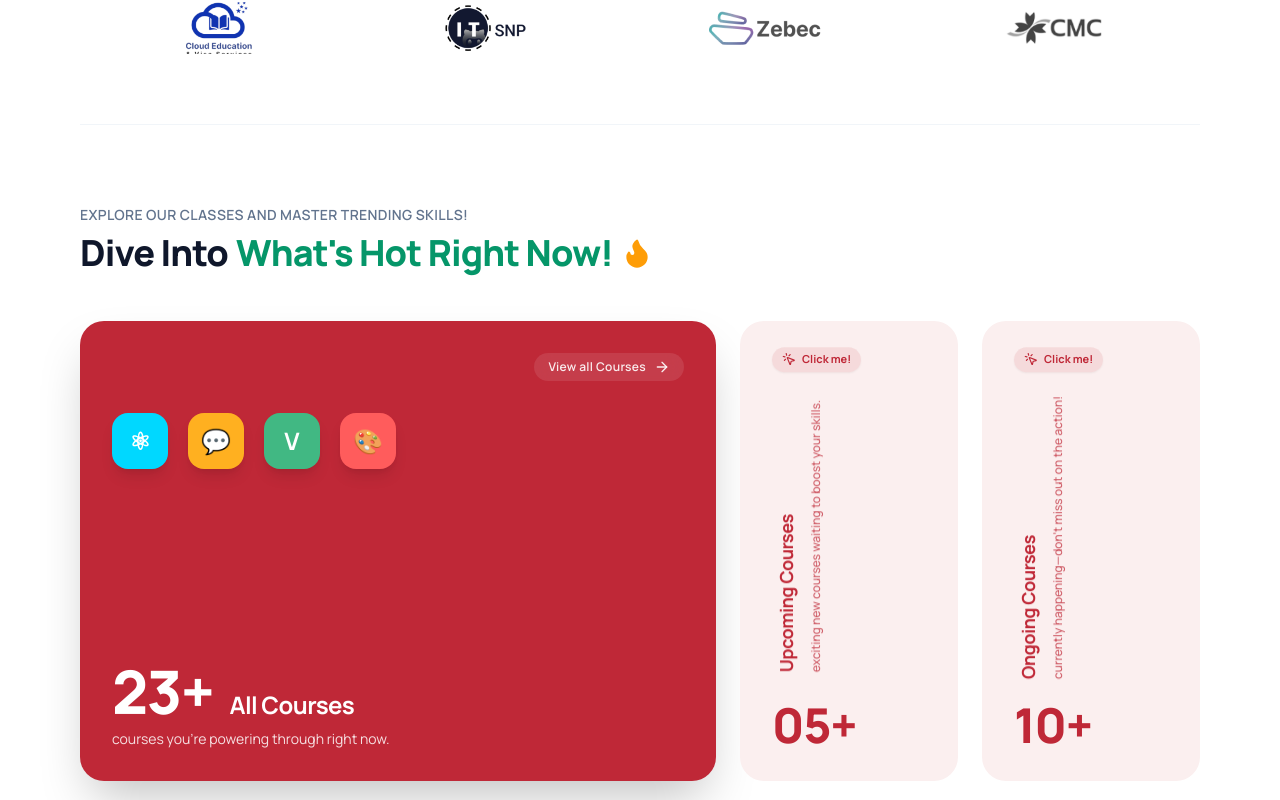
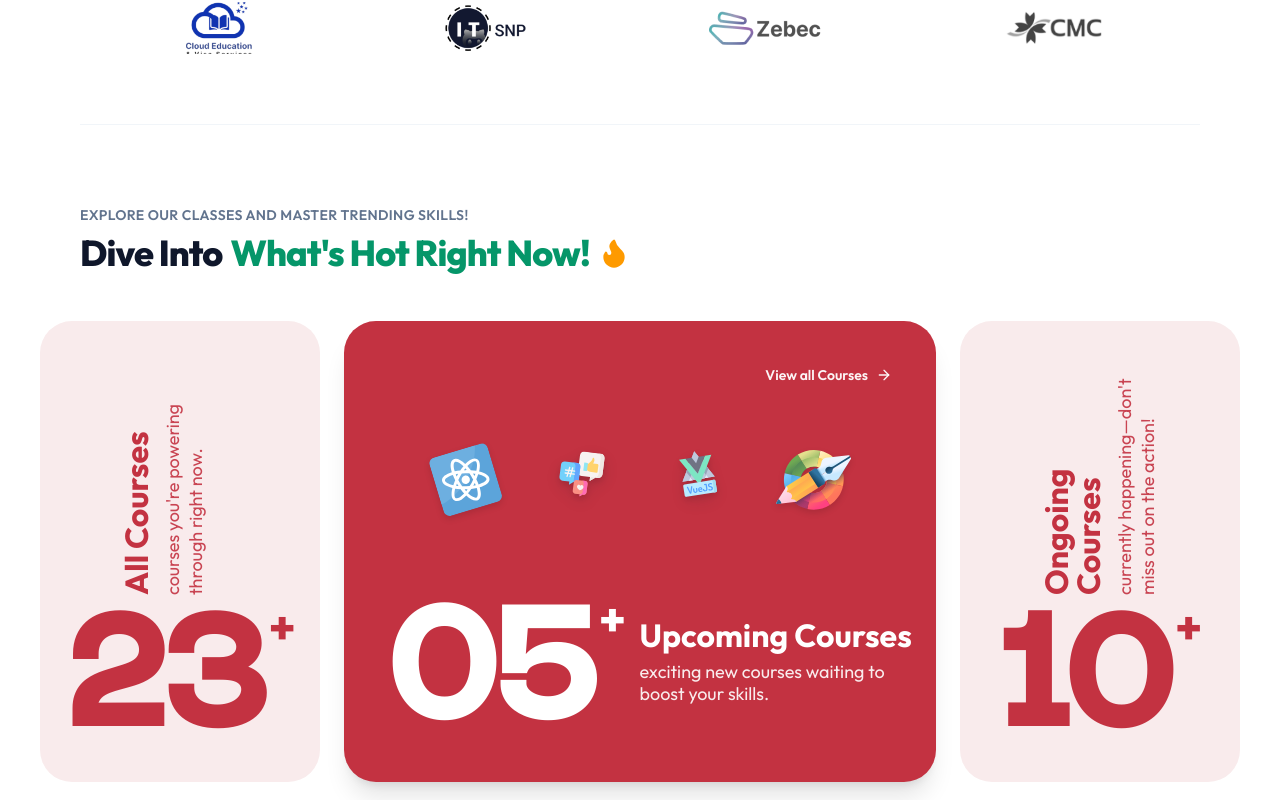
Before and after one commit to ayushshakya-oss/Task-B-Animation-LandingPage, a Next.js app: page / in a window 1280 px wide. Shown: the part 1060-1860 px from the top of the page. Built offline with nearby package versions, Linux system fonts and the light colour scheme.

Commit message:
#1-Fixed the layout for the course layout.

```diff
--- a/src/components/sections/CourseAccordion.tsx
+++ b/src/components/sections/CourseAccordion.tsx
@@ -1,41 +1,50 @@
-'use client';
+"use client";
 
-import React, { useState } from 'react';
-import { ArrowRight, Flame, MousePointerClick } from 'lucide-react';
+import React, { useState } from "react";
+import Image from "next/image";
+import { ArrowRight, Flame } from "lucide-react";
+
+const TECH_ICONS = [
+  { name: "React", src: "/Icons/icon1.svg" },
+  { name: "Chat", src: "/Icons/icon2.svg" },
+  { name: "Vue", src: "/Icons/icon3.svg" },
+  { name: "Design", src: "/Icons/icon4.svg" },
+];
 
 interface CardItem {
   id: string;
-  badgeCount: string;
+  number: string;
   title: string;
   subtitle: string;
 }
 
 const ACCORDION_DATA: CardItem[] = [
   {
-    id: 'all',
-    badgeCount: '23+',
-    title: 'All Courses',
+    id: "all",
+    number: "23",
+    title: "All Courses",
     subtitle: "courses you're powering through right now.",
   },
   {
-    id: 'upcoming',
-    badgeCount: '05+',
-    title: 'Upcoming Courses',
-    subtitle: 'exciting new courses waiting to boost your skills.',
+    id: "upcoming",
+    number: "05",
+    title: "Upcoming Courses",
+    subtitle: "exciting new courses waiting to boost your skills.",
   },
   {
-    id: 'ongoing',
-    badgeCount: '10+',
-    title: 'Ongoing Courses',
+    id: "ongoing",
+    number: "10",
+    title: "Ongoing Courses",
     subtitle: "currently happening—don't miss out on the action!",
   },
 ];
 
 export function CourseAccordion() {
-  const [activeId, setActiveId] = useState<string>('all');
+  // Default to 'upcoming' (Card 2) to match the reference layout
+  const [activeId, setActiveId] = useState<string>("upcoming");
 
   return (
-    <section className="w-full bg-white px-6 py-20 md:px-12 lg:px-20">
+    <section className="w-full bg-white px-6 py-20 md:px-12 lg:px-20 font-outfit">
       <div className="mx-auto max-w-7xl">
         {/* Header Block */}
         <div className="mb-12">
@@ -43,13 +52,14 @@ export function CourseAccordion() {
             Explore our classes and master trending skills!
           </p>
           <h2 className="mt-2 flex items-center gap-2 text-3xl font-extrabold tracking-tight text-slate-900 md:text-4xl">
-            Dive Into <span className="text-[#059669]">What&apos;s Hot Right Now!</span>
-            <Flame className="inline-block h-8 w-8 fill-amber-500 text-amber-500 animate-pulse" />
+            Dive Into{" "}
+            <span className="text-[#059669]">What&apos;s Hot Right Now!</span>
+            <Flame className="inline-block h-8 w-8 fill-amber-500 text-amber-500" />
           </h2>
         </div>
 
         {/* Accordion Row */}
-        <div className="flex flex-col gap-6 lg:h-[460px] lg:flex-row">
+        <div className="flex flex-col lg:flex-row gap-6 lg:h-[461px] lg:justify-center">
           {ACCORDION_DATA.map((card) => {
             const isActive = activeId === card.id;
 
@@ -60,87 +70,103 @@ export function CourseAccordion() {
                 role="button"
                 tabIndex={0}
                 onKeyDown={(e) => {
-                  if (e.key === 'Enter' || e.key === ' ') {
+                  if (e.key === "Enter" || e.key === " ") {
                     setActiveId(card.id);
                   }
                 }}
-                className={`group relative flex cursor-pointer flex-col justify-between overflow-hidden rounded-3xl p-8 transition-all duration-500 ease-out select-none outline-none focus-visible:ring-2 focus-visible:ring-red-400 ${
+                className={`relative flex cursor-pointer flex-col justify-between rounded-[32px] p-8 sm:p-10 lg:p-11 select-none transition-all duration-500 ease-out outline-none overflow-hidden ${
                   isActive
-                    ? 'lg:flex-[2.6] bg-[#BF2837] text-white shadow-2xl'
-                    : 'lg:flex-[0.7] bg-[#FBEFEF] text-[#BF2837] hover:bg-[#fae1e1] hover:shadow-md'
+                    ? "lg:w-[592px] lg:flex-none bg-[#C33241] text-white shadow-xl"
+                    : "lg:w-[280px] lg:flex-none bg-[#F9EBEC] text-[#C33241] hover:bg-[#f1dedf]"
                 }`}
-                style={{
-                  flexGrow: isActive ? 2.6 : 0.7,
-                }}
               >
                 {isActive ? (
                   // ACTIVE EXPANDED STATE
-                  <div className="flex h-full flex-col justify-between animate-fadeIn transition-opacity duration-500">
+                  <>
+                    {/* Top Bar: View All link */}
                     <div className="flex items-center justify-end">
                       <button
                         type="button"
-                        className="group/btn flex items-center gap-2 text-xs font-semibold tracking-wide text-white/90 hover:text-white transition-all bg-white/10 hover:bg-white/20 px-3.5 py-1.5 rounded-full backdrop-blur-sm"
+                        className="flex items-center gap-2 text-sm font-semibold text-white/95 hover:text-white transition-opacity font-outfit"
                       >
-                        View all Courses
-                        <ArrowRight className="h-4 w-4 transition-transform group-hover/btn:translate-x-1" />
+                        <span>View all Courses</span>
+                        <ArrowRight className="h-4 w-4" />
                       </button>
                     </div>
 
-                    {/* Floating Tech Logos */}
-                    <div className="my-8 flex flex-wrap items-center gap-4 sm:gap-5">
-                      <div className="flex h-14 w-14 items-center justify-center rounded-2xl bg-[#00D8FF] text-2xl font-bold text-white shadow-lg transition-transform hover:scale-110 hover:-translate-y-1 duration-200">
-                        ⚛
+                    {/* Middle: 4 Floating Tech Icons */}
+                    <div className="my-auto flex items-center justify-center gap-4 sm:gap-8 lg:gap-10 py-4 w-full">
+                      {TECH_ICONS.map((icon, idx) => (
+                        <div
+                          key={idx}
+                          className="relative flex items-center justify-center transition-transform hover:scale-105 duration-200"
+                        >
+                          <Image
+                            src={icon.src}
+                            alt={icon.name}
+                            width={76}
+                            height={76}
+                            className="h-14 w-14 sm:h-16 sm:w-16 lg:h-[76px] lg:w-[76px] object-contain select-none pointer-events-none drop-shadow-md"
+                            priority
+                          />
+                        </div>
+                      ))}
+                    </div>
+
+                    {/* Bottom: Number, Plus, and Text Block */}
+                    <div className="mt-auto flex items-start text-white w-full">
+                      {/* Big Metric Number & Superscript Plus */}
+                      <div className="flex items-start select-none font-nohemi shrink-0">
+                        <span className="font-bold text-[90px] lg:text-[150px] leading-[0.82] tracking-normal">
+                          {card.number}
+                        </span>
+                        <span className="font-bold text-3xl lg:text-[44px] leading-none -mt-2 lg:-mt-3 ml-1">
+                          +
+                        </span>
                       </div>
-                      <div className="flex h-14 w-14 items-center justify-center rounded-2xl bg-[#FFB020] text-2xl font-bold text-white shadow-lg transition-transform hover:scale-110 hover:-translate-y-1 duration-200">
-                        💬
-                      </div>
-                      <div className="flex h-14 w-14 items-center justify-center rounded-2xl bg-[#41B883] text-2xl font-bold text-white shadow-lg transition-transform hover:scale-110 hover:-translate-y-1 duration-200">
-                        V
-                      </div>
-                      <div className="flex h-14 w-14 items-center justify-center rounded-2xl bg-[#FF5C5C] text-2xl font-bold text-white shadow-lg transition-transform hover:scale-110 hover:-translate-y-1 duration-200">
-                        🎨
+
+                      {/* Title and Subtitle Block */}
+                      <div className="flex flex-col ml-3 lg:ml-4 pt-1 font-outfit">
+                        <h3 className="font-bold text-2xl lg:text-[32px] leading-none whitespace-nowrap">
+                          {card.title}
+                        </h3>
+                        <p className="font-normal text-sm lg:text-[18px] leading-[1.25] mt-2 lg:mt-2.5 text-white/90 max-w-[280px]">
+                          {card.subtitle}
+                        </p>
                       </div>
                     </div>
+                  </>
+                ) : (
+                  // INACTIVE VERTICAL SPINE
+                  <>
+                    {/* Inactive Content - grouped at bottom */}
+                    <div className="mt-auto flex flex-col items-center w-full">
+                      {/* Vertical Rotated Spine Text */}
+                      <div className="w-[120px] h-[230px] flex items-center justify-center relative mb-6 lg:mb-7">
+                        <div className="w-[230px] h-[120px] -rotate-90 select-none flex flex-col items-start justify-start text-left font-outfit text-[#C33241]">
+                          <div
+                            className="font-bold text-2xl lg:text-[32px] leading-none"
+                            style={{ width: card.title.length > 12 ? "150px" : "230px" }}
+                          >
+                            {card.title}
+                          </div>
+                          <div className="font-normal text-sm lg:text-[18px] leading-[1.25] mt-2.5 text-[#C33241]/90 w-[230px]">
+                            {card.subtitle}
+                          </div>
+                        </div>
+                      </div>
 
-                    {/* Bottom Metrics */}
-                    <div className="mt-auto">
-                      <div className="flex items-baseline gap-4">
-                        <span className="text-6xl font-black tracking-tight">{card.badgeCount}</span>
-                        <span className="text-2xl font-bold tracking-tight">{card.title}</span>
-                      </div>
-                      <p className="mt-2 text-sm font-normal text-white/85 max-w-md">{card.subtitle}</p>
-                    </div>
-                  </div>
-                ) : (
-                  // INACTIVE VERTICAL SLOT
-                  <div className="flex h-full flex-col justify-between">
-                    {/* Subtle Click Me bounce hint */}
-                    <div className="flex items-center justify-between">
-                      <div className="inline-flex items-center gap-1.5 rounded-full bg-[#BF2837]/10 px-2.5 py-1 text-[11px] font-bold text-[#BF2837] animate-bounce shadow-xs">
-                        <MousePointerClick className="h-3.5 w-3.5" />
-                        <span>Click me!</span>
-                      </div>
-                    </div>
-
-                    {/* Vertically Rotated Text */}
-                    <div className="my-auto py-4">
-                      <div className="flex flex-col items-start gap-2 [writing-mode:vertical-rl] rotate-180">
-                        <span className="text-lg font-bold tracking-tight text-[#BF2837] whitespace-nowrap">
-                          {card.title}
+                      {/* Inactive Metric Number with Superscript + */}
+                      <div className="flex items-start justify-center text-[#C33241] select-none w-full font-nohemi">
+                        <span className="font-bold text-[90px] lg:text-[150px] leading-[0.82] text-center">
+                          {card.number}
                         </span>
-                        <span className="line-clamp-2 text-xs font-medium text-[#BF2837]/75">
-                          {card.subtitle}
+                        <span className="font-bold text-3xl lg:text-[44px] leading-none ml-1 -mt-2 lg:-mt-3">
+                          +
                         </span>
                       </div>
                     </div>
-
-                    {/* Bottom Counter */}
-                    <div className="mt-auto">
-                      <span className="text-5xl font-black tracking-tight text-[#BF2837]">
-                        {card.badgeCount}
-                      </span>
-                    </div>
-                  </div>
+                  </>
                 )}
               </div>
             );
```
